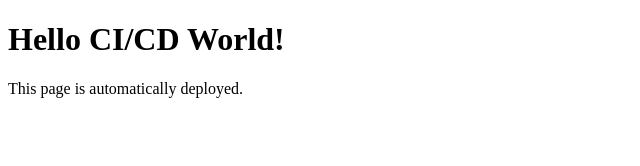
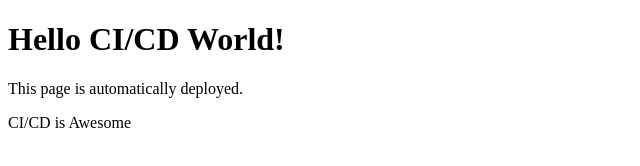
Before and after one commit to abhishekpramanik/MyFirstWebsiteWithCICD, a plain HTML site: page index.html in a window 1280 px wide. Shown: the whole page, without its empty margins (0-640 px from the left). Drawn offline with Linux system fonts and the light colour scheme.

Commit message:
update to check for github actions

```diff
--- a/index.html
+++ b/index.html
@@ -6,5 +6,6 @@
 <body>
     <h1>Hello CI/CD World!</h1>
     <p>This page is automatically deployed.</p>
+    <p>CI/CD is Awesome</p>
 </body>
 </html>
```
